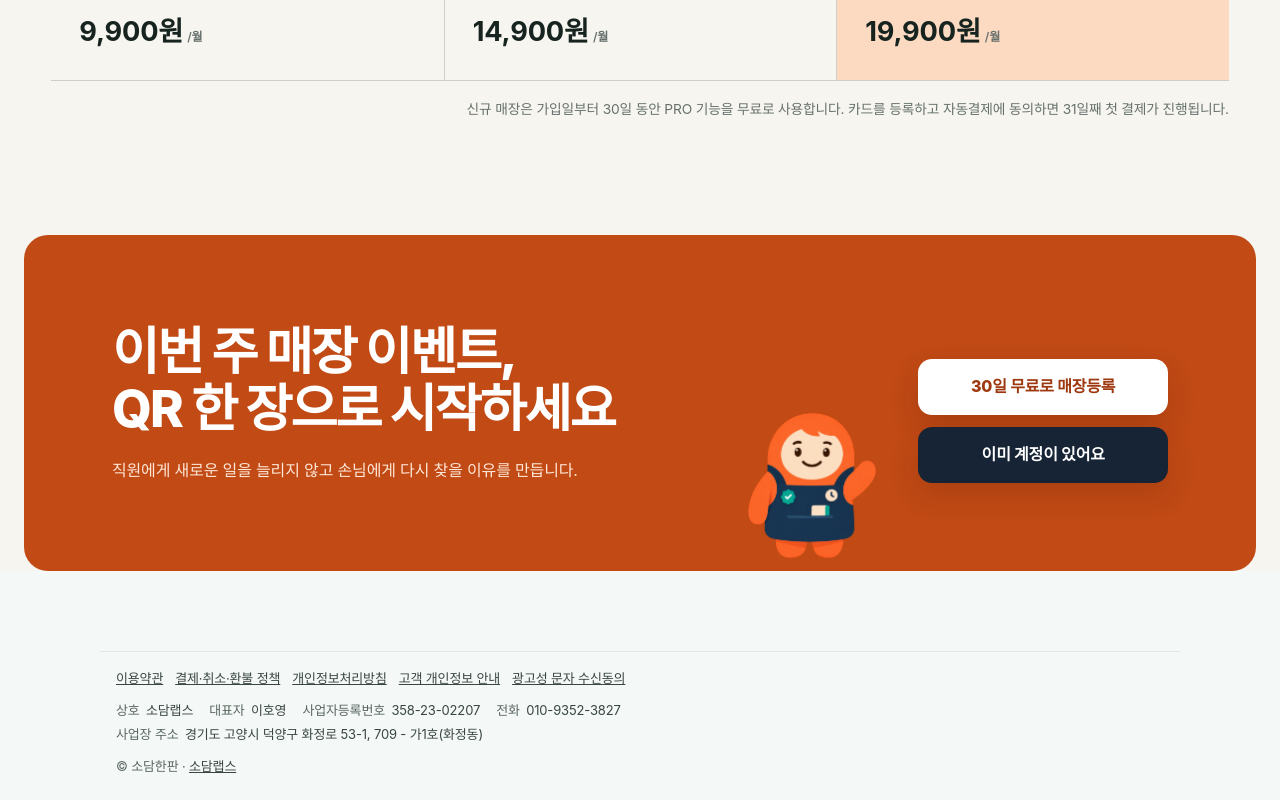
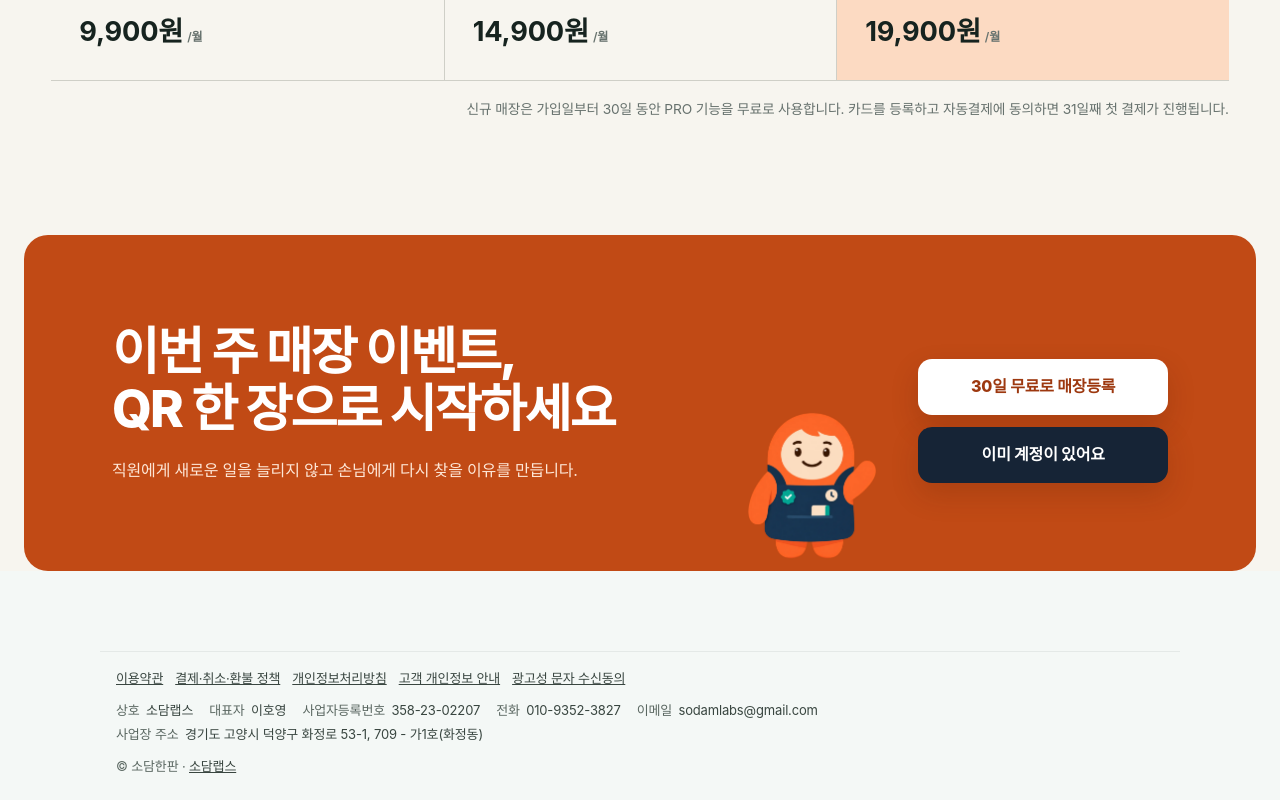
Before and after one commit to Eehoyoung/yut-review, a Next.js app in the folder frontend/: page / in a window 1280 px wide. Shown: the part 2620-3420 px from the top of the page. Built offline with nearby package versions, Linux system fonts and the light colour scheme; a web font is replaced by a local one.

Commit message:
fix(legal): expose contact and optional mail-order registration

```diff
--- a/frontend/src/components/LegalFooter.tsx
+++ b/frontend/src/components/LegalFooter.tsx
@@ -17,6 +17,9 @@ export function LegalFooter() {
           <div><dt>대표자</dt><dd>{legalOperator.representative}</dd></div>
           <div><dt>사업자등록번호</dt><dd>{legalOperator.businessNumber}</dd></div>
           <div><dt>전화</dt><dd>{legalOperator.phone}</dd></div>
+          <div><dt>이메일</dt><dd>{legalOperator.email}</dd></div>
+          {legalOperator.mailOrderReportNumber && <div><dt>통신판매업 신고번호</dt><dd>{legalOperator.mailOrderReportNumber}</dd></div>}
+          {legalOperator.mailOrderReportNumber && legalOperator.mailOrderReportAuthority && <div><dt>신고기관</dt><dd>{legalOperator.mailOrderReportAuthority}</dd></div>}
           <div className="legal-footer__address"><dt>사업장 주소</dt><dd>{legalOperator.address}</dd></div>
         </dl>
         <p>© {legalOperator.serviceName} · <a href="https://sodamlabs.kr/">{legalOperator.businessName}</a></p>
```
